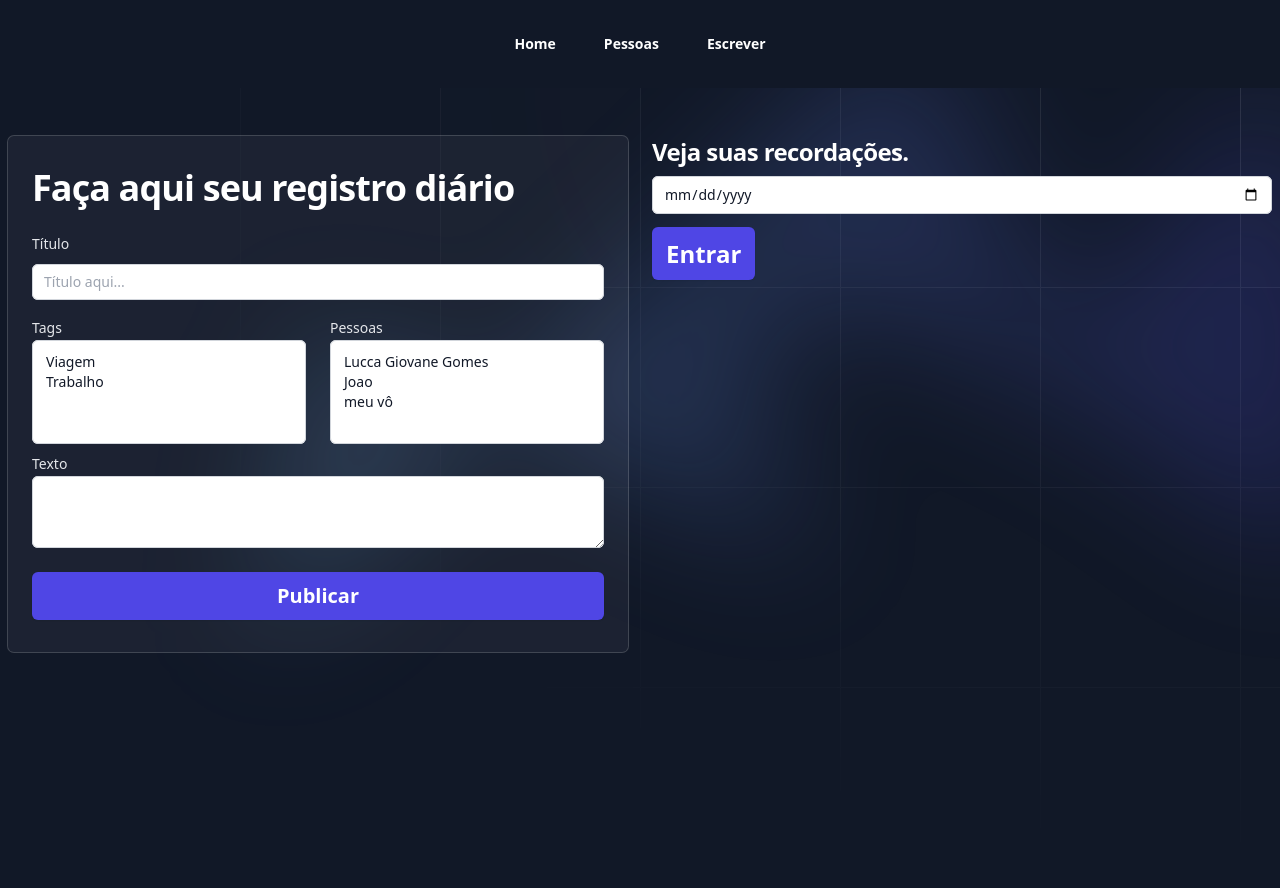
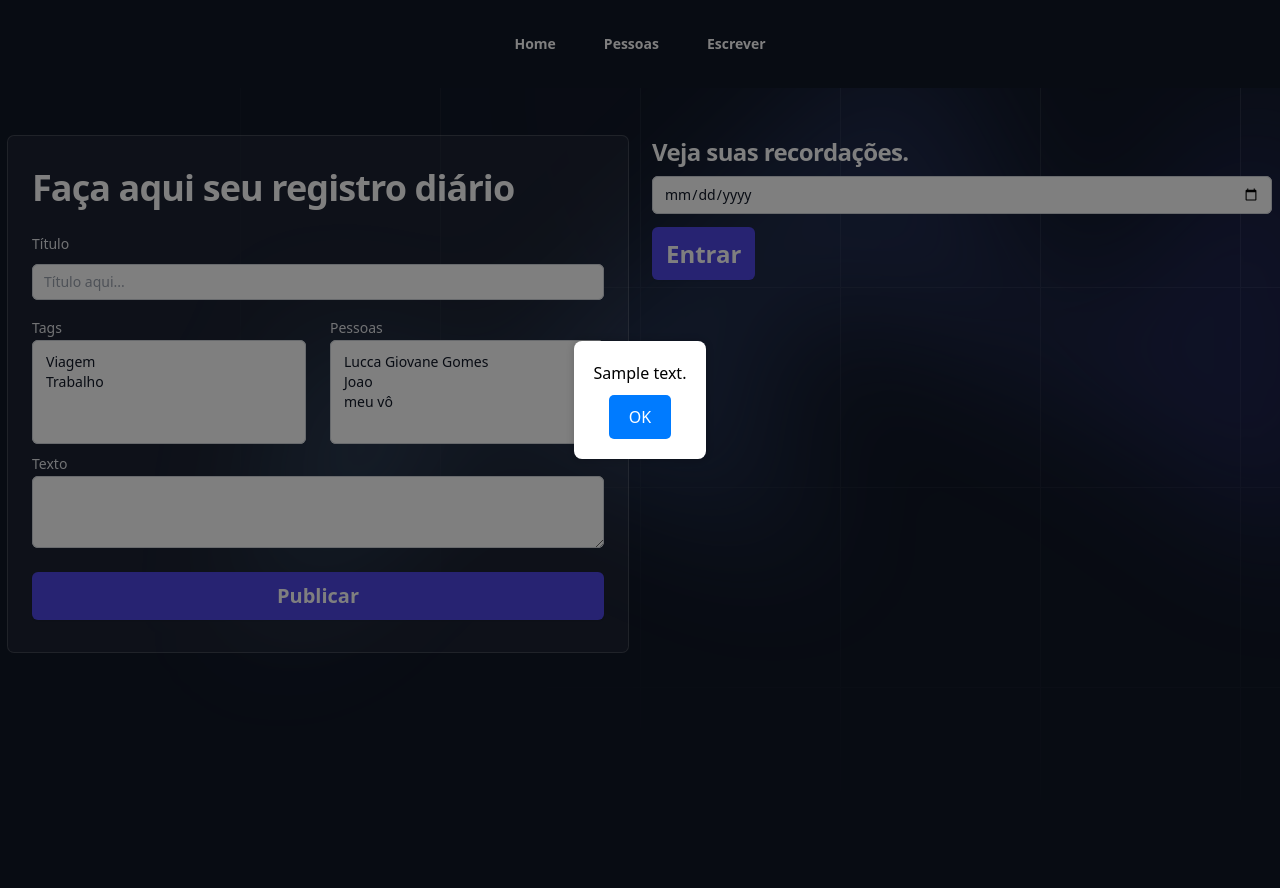
Before and after one commit to LuccaGiovane/PSW-DiarioOnline, a Django app: template diario/templates/escrever.html in a window 1280 px wide. After the commit the page ends 653 px from the top, so only its background shows below. Run offline with Django 5.2, Linux system fonts and the light colour scheme; data comes from the database, SQL or seed files in the repository; both versions use the stored data as it was after the commit; the template is opened without the code that fills it: values that come from a table or form of the project are taken from there, most other values are stand-ins (such as "Sample title", 1, 10 or a date in 2020); some libraries are stand-ins or nearby versions.

Commit message:
TODOs feitos

```diff
--- a/diario/templates/escrever.html
+++ b/diario/templates/escrever.html
@@ -76,15 +76,21 @@
       </div>
     </div>
   </div>
+  <!-- Popup Modal -->
+  <div id="popup" class="popup popup-hidden">
+    <div class="popup-content">
+      <p id="popup-message"></p>
+      <button onclick="closePopup()">OK</button>
+    </div>
+  </div>
 </div>
 
+<!-- Scripts -->
 <script>
   const input = document.getElementById('data');
   const link = document.getElementById('link');
 
-
   input.addEventListener('input', () => {
-
     const data = input.value;
     if (data) {
       link.href = `/diario/dia?data=${data}`;
@@ -99,7 +105,68 @@
       alert('Por favor, selecione uma data antes de continuar.');
     }
   });
+
+  // Função para exibir o popup com a mensagem de erro
+  function showPopup(message) {
+    document.getElementById('popup-message').innerText = message;
+    document.getElementById('popup').classList.remove('popup-hidden');
+  }
+
+// Função para fechar o popup
+  function closePopup() {
+    document.getElementById('popup').classList.add('popup-hidden');
+  }
+
+
+  // Verifica se há uma mensagem de erro ou sucesso passada pelo Django
+  {% if error_message %}
+    showPopup("{{ error_message }}");
+  {% endif %}
+
+  {% if sucess_message %}
+    showPopup("{{ sucess_message }}");
+  {% endif %}
 </script>
 
+<style>
+  .popup {
+    position: fixed;
+    top: 0;
+    left: 0;
+    width: 100%;
+    height: 100%;
+    background: rgba(0, 0, 0, 0.5);
+    display: flex;
+    justify-content: center;
+    align-items: center;
+    z-index: 1000;
+  }
+
+  .popup-hidden {
+    display: none;
+  }
+
+  .popup-content {
+    background: #fff;
+    padding: 20px;
+    border-radius: 8px;
+    box-shadow: 0 0 10px rgba(0, 0, 0, 0.2);
+    text-align: center;
+  }
+
+  .popup-content button {
+    margin-top: 10px;
+    padding: 10px 20px;
+    border: none;
+    background-color: #007bff;
+    color: white;
+    border-radius: 5px;
+    cursor: pointer;
+  }
+
+  .popup-content button:hover {
+    background-color: #0056b3;
+  }
+</style>
 
 {% endblock %}
```
Also changed, not shown: diario/views.py (+14 -9 lines), db.sqlite3.
